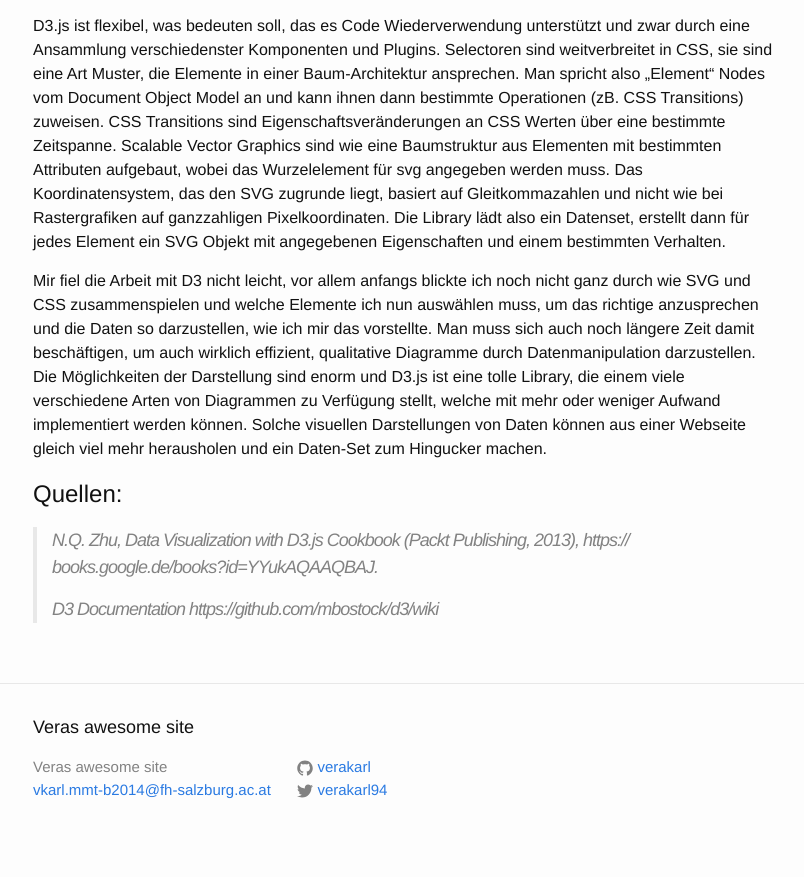
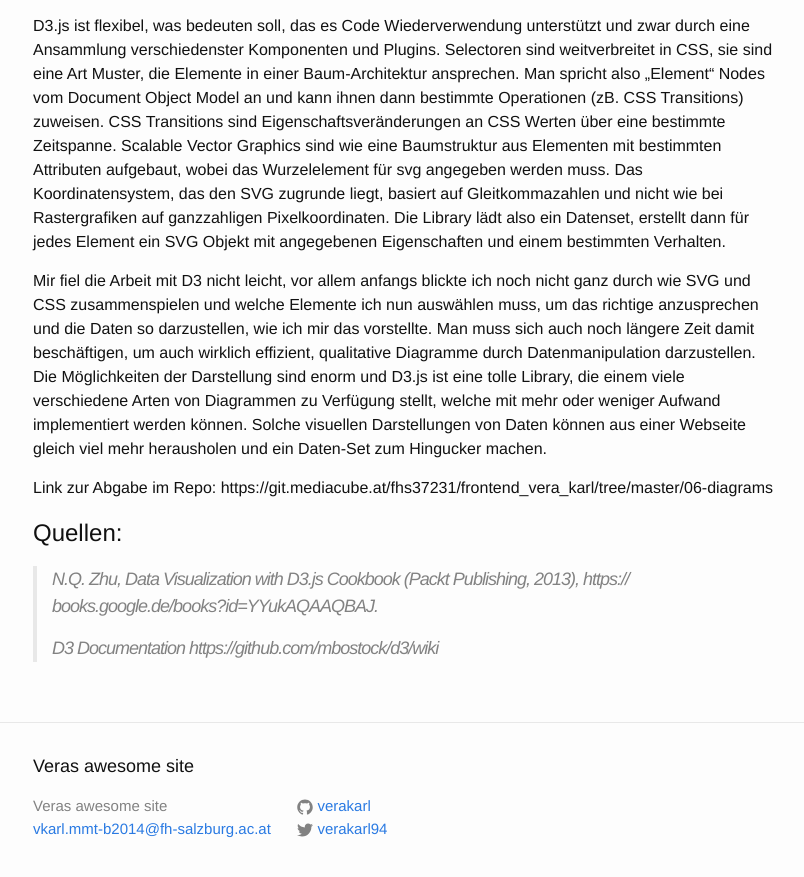
Before and after one commit to veraangerer/verakarl.github.io, a Jekyll site: the page built from _posts/2016-01-21-d3.markdown, in a window 1280 px wide and 900 px high, scrolled down 825 px. Shown: the top 877 px of the window, without its empty margins (237-1041 px from the left). Built offline with Jekyll 4.4.1, drawn with Linux system fonts in a browser that asks for light colours.

Commit message:
added link to d3 repo

```diff
--- a/_posts/2016-01-21-d3.markdown
+++ b/_posts/2016-01-21-d3.markdown
@@ -23,6 +23,7 @@ Die Library lädt also ein Datenset, erstellt dann für jedes Element ein SVG Ob
 Mir fiel die Arbeit mit D3 nicht leicht, vor allem anfangs blickte ich noch nicht ganz durch wie SVG und CSS zusammenspielen und welche Elemente ich nun auswählen muss, um das richtige anzusprechen und die Daten so darzustellen, wie ich mir das vorstellte.
 Man muss sich auch noch längere Zeit damit beschäftigen, um auch wirklich effizient, qualitative Diagramme durch Datenmanipulation darzustellen. Die Möglichkeiten der Darstellung sind enorm und D3.js ist eine tolle Library, die einem viele verschiedene Arten von Diagrammen zu Verfügung stellt, welche mit mehr oder weniger Aufwand implementiert werden können. Solche visuellen Darstellungen von Daten können aus einer Webseite gleich viel mehr herausholen und ein Daten-Set zum Hingucker machen.
 
+Link zur Abgabe im Repo: https://git.mediacube.at/fhs37231/frontend_vera_karl/tree/master/06-diagrams
 
 # Quellen:
 > N.Q. Zhu, Data Visualization with D3.js Cookbook (Packt Publishing, 2013),
```
